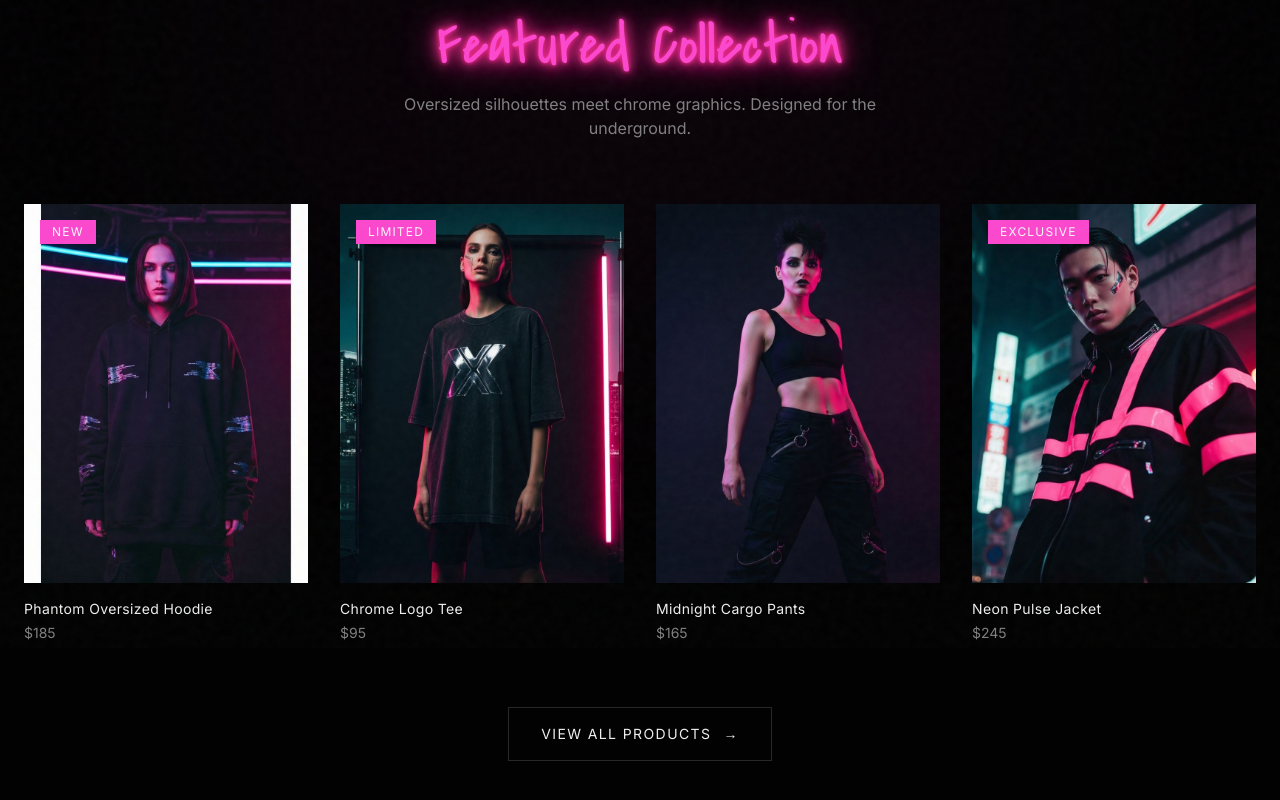
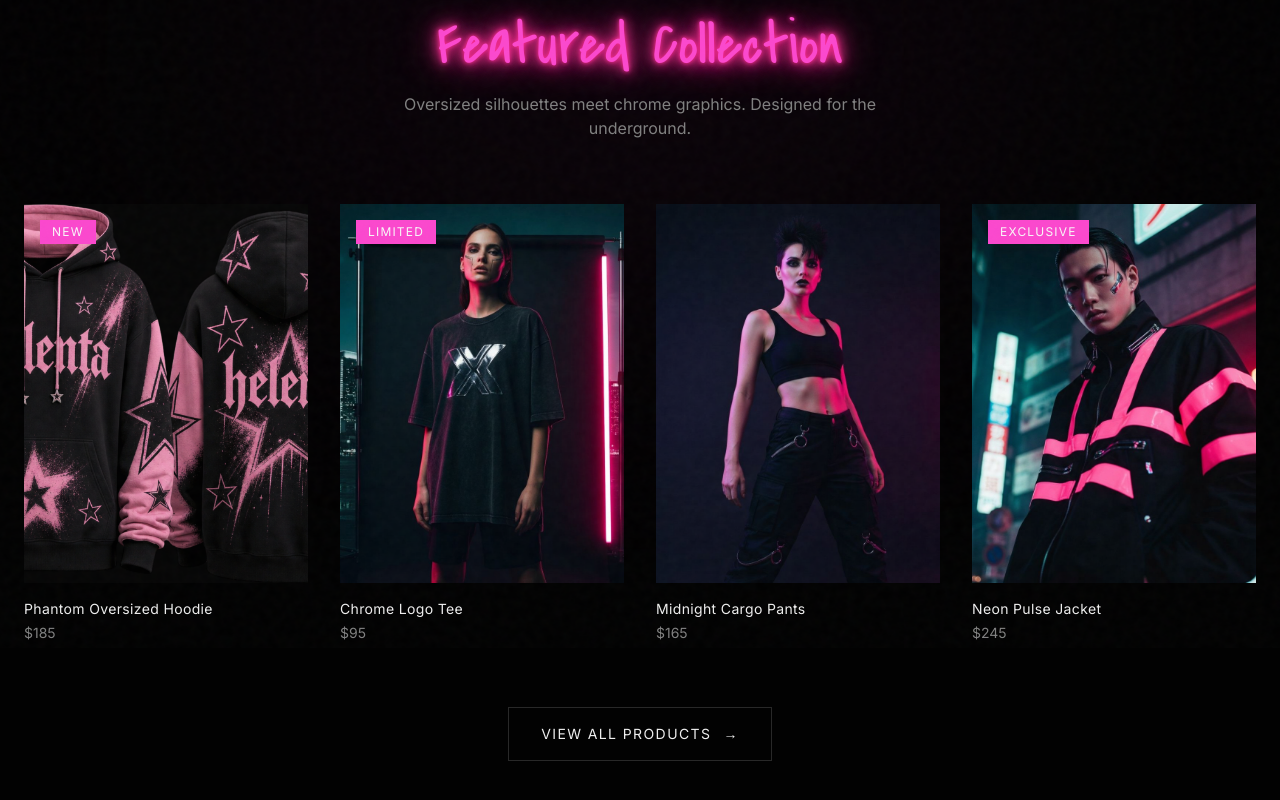
Before and after one commit to luvisnoah/Helenta, a Next.js app: page / in a window 1280 px wide. Shown: the part 952-1752 px from the top of the page. Built offline with nearby package versions, Linux system fonts and the light colour scheme.

Commit message:
feat: update Phantom Oversized Hoodie image in featured collection
Use new image '/products/hoodie1.png' for product card.

```diff
--- a/components/featured-collection.tsx
+++ b/components/featured-collection.tsx
@@ -10,7 +10,7 @@ const products = [
     id: 1,
     name: "Phantom Oversized Hoodie",
     price: "$185",
-    image: "/products/hoodie-1.jpg",
+    image: "/products/hoodie1.png",
     tag: "New",
   },
   {
```
